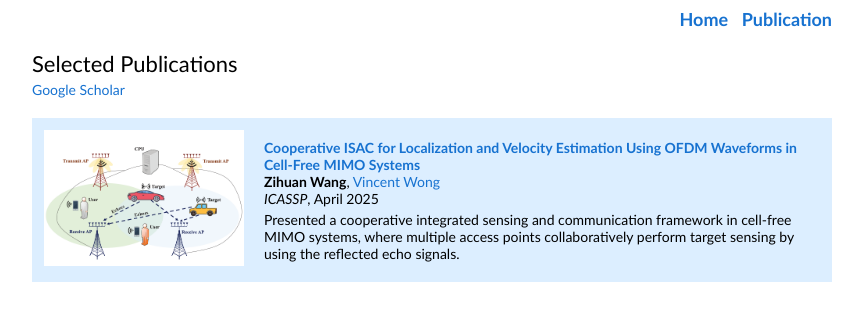
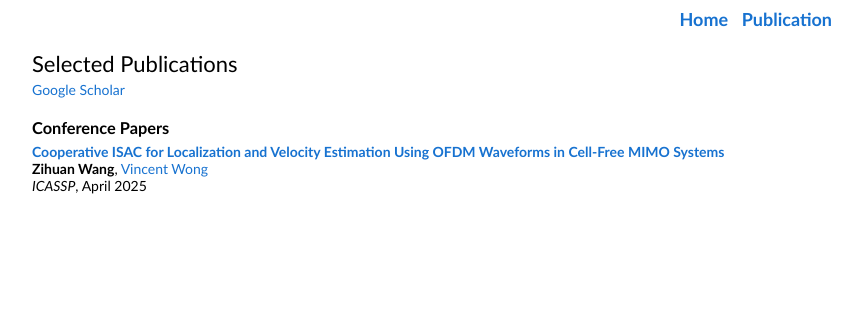
Before and after one commit to zihuanwang/zihuanwang.github.io, a Jekyll site: the page publication.html, which Jekyll copies as it is, in a window 1280 px wide. Shown: the top 321 px of the page, without its empty margins (208-1071 px from the left). Built offline with Jekyll 4.4.1, drawn with Linux system fonts in a browser that asks for light colours.

Commit message:
Update publication.html
Replaced table structure with div elements for publication details.

```diff
--- a/publication.html
+++ b/publication.html
@@ -26,44 +26,23 @@
   </div>
 </div>
 
-  <table style="width:100%;max-width:800px;border:0;border-spacing:0;border-collapse:separate;margin:20px auto;">
-    <tbody>
-      <tr onmouseout="coisac_stop()" onmouseover="coisac_start()" bgcolor="#dceeff">
-  <td style="padding:12px;width:25%;vertical-align:middle">
-    <div class="one">
-      <div class="two" id='coisac_image'>
-        <img src='images/coisac.png' width=100%>
-      </div>
-      <img src='images/coisac.png' width=100%>
+<div style="width:100%; max-width:800px; margin:20px auto;">
+  <h3 style="margin:14px 0 6px 0;">Conference Papers</h3>
+
+  <div class="pub">
+    <a href="http://zihuanwang.github.io/files/WW-ICASSP-2025.pdf" class="papertitle">
+      Cooperative ISAC for Localization and Velocity Estimation Using OFDM Waveforms in Cell-Free MIMO Systems
+    </a>
+    <div class="pubmeta">
+      <strong>Zihuan Wang</strong>,
+      <a href="https://people.ece.ubc.ca/vincentw/Homepage/Home.html">Vincent Wong</a>
+      <br>
+      <em>ICASSP</em>, April 2025
     </div>
-    <script type="text/javascript">
-      function radmesh_start() {
-        document.getElementById('coisac_image').style.opacity = "1";
-      }
+  </div>
+</div>
 
-      function radmesh_stop() {
-        document.getElementById('coisac_image').style.opacity = "0";
-      }
-      radmesh_stop()
-    </script>
-  </td>
-  <td style="padding:8px;width:75%;vertical-align:middle">
-    <a href="http://zihuanwang.github.io/files/WW-ICASSP-2025.pdf">
-      <span class="papertitle">Cooperative ISAC for Localization and Velocity Estimation Using OFDM Waveforms in Cell-Free MIMO Systems</span>
-    </a>
-    <br>
-    <strong>Zihuan Wang</strong>,
-    <a href="https://people.ece.ubc.ca/vincentw/Homepage/Home.html">Vincent Wong</a>
-    <br>
-    <em>ICASSP</em>, April 2025
-    <br>
-    <p style="margin-top:4px; margin-bottom:0;">
-	Presented a cooperative integrated sensing and communication framework in cell-free MIMO systems, where multiple access points collaboratively perform target sensing by using the reflected echo signals.
-    </p>
-  </td>
-</tr>
-    </tbody>
-  </table>
+
 
 </body>
 </html>
```
